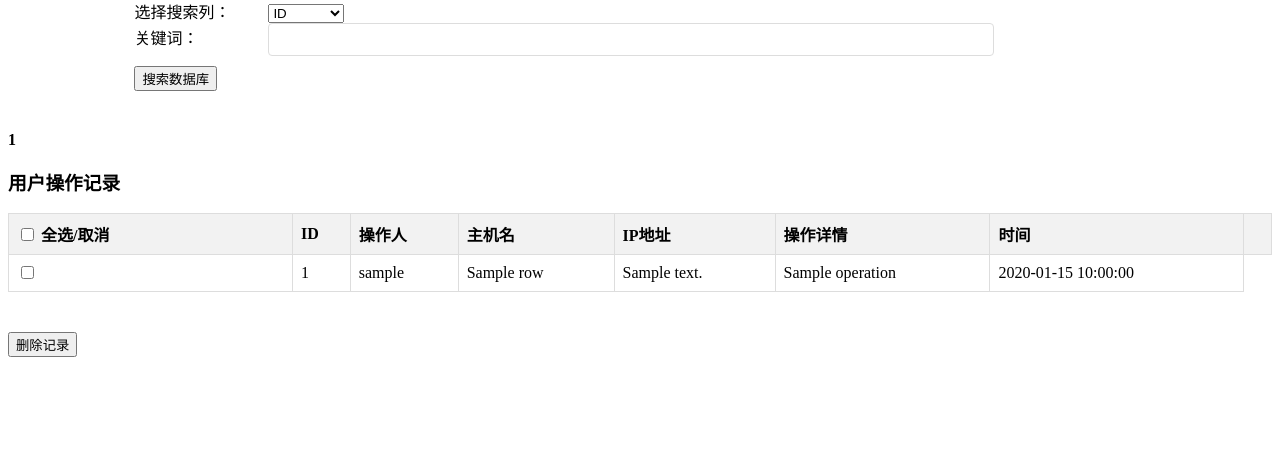
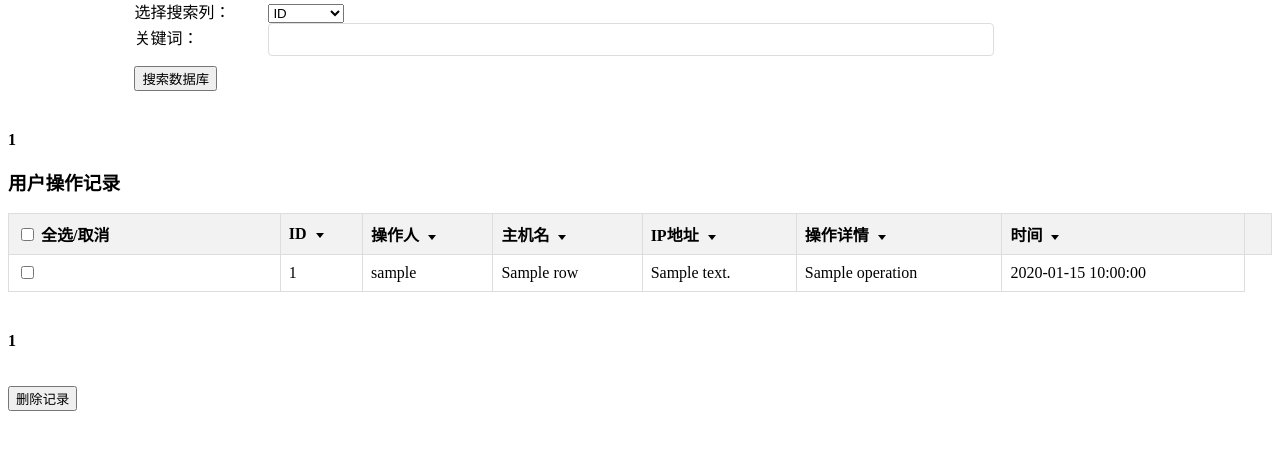
Before and after one commit to guyubs/ServerManager, a Flask app: template templates/manage_operation.html in a window 1280 px wide. Shown: the part 259-709 px from the top of the page. Run offline with Flask 3, Linux system fonts and the light colour scheme; the template is opened without the code that fills it: most values are stand-ins (such as "Sample title", 1, 10 or a date in 2020).

Commit message:
增加：增加操作记录排序按钮

```diff
--- a/static/css/style.css
+++ b/static/css/style.css
@@ -67,3 +67,28 @@ button[type="submit"]:hover {
   margin: auto;
   padding: 0 20px;
 }
+
+.sortable {
+  cursor: pointer;
+}
+
+.sort-arrow {
+  display: inline-block;
+  margin-left: 5px;
+  width: 0;
+  height: 0;
+  border-style: solid;
+  border-width: 5px 4px 0 4px;
+  border-color: #000 transparent transparent transparent;
+  vertical-align: middle;
+}
+
+.sort-arrow.asc {
+  border-width: 0 4px 5px 4px;
+  border-color: transparent transparent #000 transparent;
+}
+
+.sort-arrow.desc {
+  border-width: 5px 4px 0 4px;
+  border-color: #000 transparent transparent transparent;
+}
--- a/templates/manage_operation.html
+++ b/templates/manage_operation.html
@@ -6,6 +6,7 @@
     <meta charset="UTF-8">
     <title>欢迎来到用户操作记录</title>
     <link rel="stylesheet" type="text/css" href="/static/css/style.css">
+
 </head>
 <body>
     <h1>用户操作记录</h1>
@@ -67,6 +68,7 @@
         {% endif %}
     </div>
 
+
 <!-- 数据表格 -->
 <h3>用户操作记录</h3>
 <table>
@@ -76,12 +78,12 @@
         <input type="checkbox" id="checkAll" />
         <label for="checkAll">全选/取消</label>
       </th>
-                <th>ID</th>
-                <th>操作人</th>
-                <th>主机名</th>
-                <th>IP地址</th>
-                <th>操作详情</th>
-                <th>时间</th>
+      <th class="sortable" data-column="id">ID <span class="sort-arrow"></span></th>
+      <th class="sortable" data-column="username">操作人 <span class="sort-arrow"></span></th>
+      <th class="sortable" data-column="hostname">主机名 <span class="sort-arrow"></span></th>
+      <th class="sortable" data-column="ip_address">IP地址 <span class="sort-arrow"></span></th>
+      <th class="sortable" data-column="operation">操作详情 <span class="sort-arrow"></span></th>
+      <th class="sortable" data-column="timestamp">时间 <span class="sort-arrow"></span></th>
       <th></th>
     </tr>
   </thead>
@@ -99,6 +101,25 @@
     {% endfor %}
   </tbody>
 </table>
+
+    <!-- 分页控件 -->
+    <div class="pagination">
+        {% if pagination['page'] > 1 %}
+          <a href="/manage_operation?page={{ pagination['page'] - 1 }}">上一页</a>
+        {% endif %}
+
+        {% for p in range(1, pagination['page_count'] + 1) %}
+          {% if p == pagination['page'] %}
+            <strong>{{ p }}</strong>
+          {% else %}
+            <a href="/manage_operation?page={{ p }}">{{ p }}</a>
+          {% endif %}
+        {% endfor %}
+
+        {% if pagination['page'] < pagination['page_count'] %}
+          <a href="/manage_operation?page={{ pagination['page'] + 1 }}">下一页</a>
+        {% endif %}
+    </div><br><br>
 
 
     <!-- 删除按钮 -->
@@ -221,6 +242,38 @@
             }
         }
 
+        // 表格排序
+        const table = document.querySelector('table');
+        const sortArrows = document.querySelectorAll('.sort-arrow');
+
+        function sortTable(columnIndex, isAscending) {
+        const rows = Array.from(table.querySelectorAll('tbody tr'));
+        const sortedRows = rows.sort((row1, row2) => {
+            const cellValue1 = row1.querySelectorAll('td')[columnIndex].textContent;
+            const cellValue2 = row2.querySelectorAll('td')[columnIndex].textContent;
+            if (columnIndex === 1) {
+                // If sorting by ID column, parse as numbers
+                const id1 = parseInt(cellValue1);
+                const id2 = parseInt(cellValue2);
+                return isAscending ? id1 - id2 : id2 - id1;
+            } else {
+                // Otherwise, compare as strings
+                return isAscending ? cellValue1.localeCompare(cellValue2) : cellValue2.localeCompare(cellValue1);
+            }
+          });
+            table.querySelector('tbody').innerHTML = '';
+            sortedRows.forEach(row => table.querySelector('tbody').appendChild(row));
+        }
+
+        sortArrows.forEach(arrow => {
+            arrow.addEventListener('click', () => {
+                const columnIndex = arrow.closest('th').cellIndex;
+                const isAscending = !arrow.classList.contains('asc');
+                sortArrows.forEach(a => a.classList.remove('asc', 'desc'));
+                arrow.classList.add(isAscending ? 'asc' : 'desc');
+                sortTable(columnIndex, isAscending);
+            });
+        });
     </script>
 </body>
 </html>
```
Lines whose indentation alone changed are shown as unchanged.
